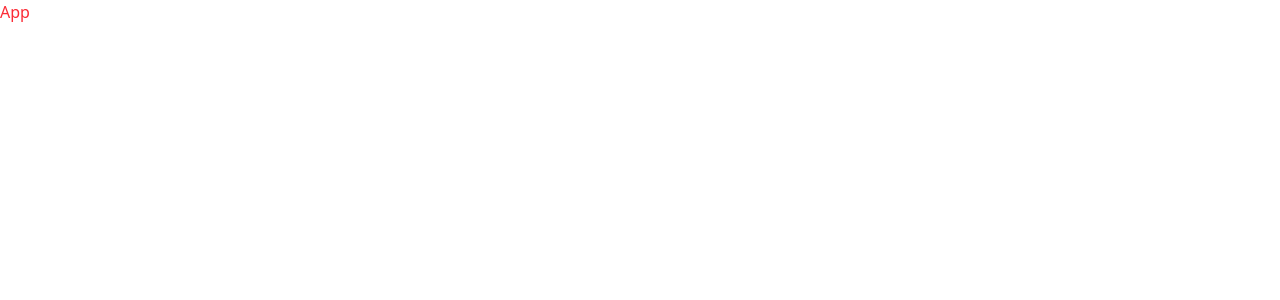
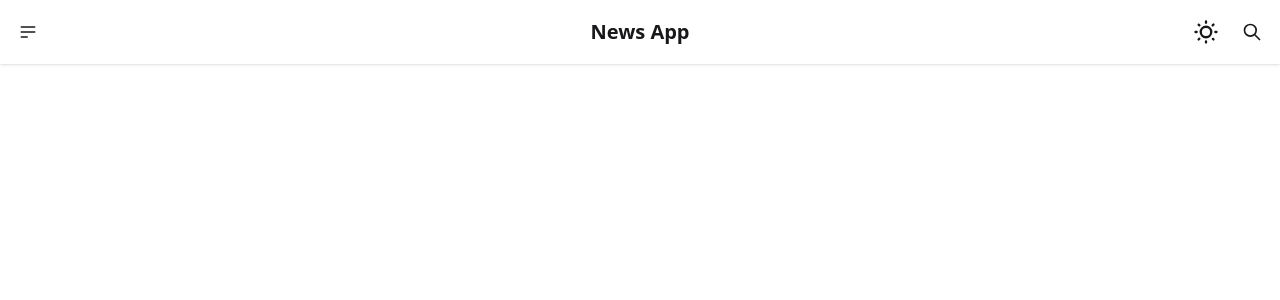
Before and after one commit to TamalPakrasi/React-News-App, a React (Vite) app: page / in a window 1280 px wide. Shown: the top 300 px of the page. Built offline with nearby package versions, Linux system fonts and the light colour scheme.

Commit message:
Add navbar with theme toggler

```diff
--- a/package.json
+++ b/package.json
@@ -10,8 +10,11 @@
     "preview": "vite preview"
   },
   "dependencies": {
+    "@reduxjs/toolkit": "^2.8.2",
     "react": "^19.1.1",
     "react-dom": "^19.1.1",
+    "react-redux": "^9.2.0",
+    "react-router": "^7.8.0",
     "theme-change": "^2.5.0"
   },
   "devDependencies": {
--- a/src/App.jsx
+++ b/src/App.jsx
@@ -1,7 +1,8 @@
 import React from "react";
+import { Navbar } from "./components";
 
 function App() {
-  return <div className="text-red-500">App</div>;
+  return <Navbar />;
 }
 
 export default App;
--- /dev/null
+++ b/src/components/Navbar.jsx
@@ -0,0 +1,126 @@
+import { useState, useEffect } from "react";
+import { Link } from "react-router";
+
+function Navbar() {
+  const prefersLight = () =>
+    window.matchMedia("(prefers-color-scheme: light)").matches;
+
+  const [theme, setTheme] = useState(() => {
+    const saved = localStorage.getItem("theme");
+    return saved !== null ? saved === "light" : prefersLight();
+  });
+
+  useEffect(() => {
+    const mediaQuery = window.matchMedia("(prefers-color-scheme: light)");
+    const handleChange = (e) => {
+      if (!localStorage.getItem("theme")) {
+        setTheme(e.matches);
+      }
+    };
+    mediaQuery.addEventListener("change", handleChange);
+    return () => mediaQuery.removeEventListener("change", handleChange);
+  }, []);
+
+  useEffect(() => {
+    const mode = theme ? "light" : "dark";
+    document.querySelector("html").setAttribute("data-theme", mode);
+  }, [theme]);
+
+  const toggleTheme = () => {
+    const newTheme = !theme;
+    setTheme(newTheme);
+    localStorage.setItem("theme", newTheme ? "light" : "dark");
+  };
+
+  return (
+    <div className="navbar bg-base-100 shadow-sm">
+      <div className="navbar-start">
+        <div className="dropdown">
+          <div tabIndex={0} role="button" className="btn btn-ghost btn-circle">
+            <svg
+              xmlns="http://www.w3.org/2000/svg"
+              className="h-5 w-5"
+              fill="none"
+              viewBox="0 0 24 24"
+              stroke="currentColor"
+            >
+              {" "}
+              <path
+                strokeLinecap="round"
+                strokeLinejoin="round"
+                strokeWidth="2"
+                d="M4 6h16M4 12h16M4 18h7"
+              />{" "}
+            </svg>
+          </div>
+          <ul
+            tabIndex={0}
+            className="menu menu-sm dropdown-content bg-base-100 rounded-box z-1 mt-3 w-52 p-2 shadow"
+          >
+            {/* <li>
+              <Link>Homepage</Link>
+            </li>
+            <li>
+              <Link>Portfolio</Link>
+            </li>
+            <li>
+              <Link>About</Link>
+            </li> */}
+          </ul>
+        </div>
+      </div>
+      <div className="navbar-center">
+        <h2 className="btn btn-ghost text-xl">News App</h2>
+      </div>
+      <div className="navbar-end gap-3">
+        <label className="swap swap-rotate outline-0">
+          {/* this hidden checkbox controls the state */}
+          <input
+            type="checkbox"
+            className="theme-controller outline-0"
+            value="synthwave"
+            checked={theme}
+            onChange={toggleTheme}
+          />
+
+          {/* moon icon */}
+          <svg
+            className="swap-off size-7 fill-current outline-0"
+            xmlns="http://www.w3.org/2000/svg"
+            viewBox="0 0 24 24"
+          >
+            <path d="M21.64,13a1,1,0,0,0-1.05-.14,8.05,8.05,0,0,1-3.37.73A8.15,8.15,0,0,1,9.08,5.49a8.59,8.59,0,0,1,.25-2A1,1,0,0,0,8,2.36,10.14,10.14,0,1,0,22,14.05,1,1,0,0,0,21.64,13Zm-9.5,6.69A8.14,8.14,0,0,1,7.08,5.22v.27A10.15,10.15,0,0,0,17.22,15.63a9.79,9.79,0,0,0,2.1-.22A8.11,8.11,0,0,1,12.14,19.73Z" />
+          </svg>
+
+          {/* sun icon */}
+          <svg
+            className="swap-on size-7 fill-current outline-0"
+            xmlns="http://www.w3.org/2000/svg"
+            viewBox="0 0 24 24"
+          >
+            <path d="M5.64,17l-.71.71a1,1,0,0,0,0,1.41,1,1,0,0,0,1.41,0l.71-.71A1,1,0,0,0,5.64,17ZM5,12a1,1,0,0,0-1-1H3a1,1,0,0,0,0,2H4A1,1,0,0,0,5,12Zm7-7a1,1,0,0,0,1-1V3a1,1,0,0,0-2,0V4A1,1,0,0,0,12,5ZM5.64,7.05a1,1,0,0,0,.7.29,1,1,0,0,0,.71-.29,1,1,0,0,0,0-1.41l-.71-.71A1,1,0,0,0,4.93,6.34Zm12,.29a1,1,0,0,0,.7-.29l.71-.71a1,1,0,1,0-1.41-1.41L17,5.64a1,1,0,0,0,0,1.41A1,1,0,0,0,17.66,7.34ZM21,11H20a1,1,0,0,0,0,2h1a1,1,0,0,0,0-2Zm-9,8a1,1,0,0,0-1,1v1a1,1,0,0,0,2,0V20A1,1,0,0,0,12,19ZM18.36,17A1,1,0,0,0,17,18.36l.71.71a1,1,0,0,0,1.41,0,1,1,0,0,0,0-1.41ZM12,6.5A5.5,5.5,0,1,0,17.5,12,5.51,5.51,0,0,0,12,6.5Zm0,9A3.5,3.5,0,1,1,15.5,12,3.5,3.5,0,0,1,12,15.5Z" />
+          </svg>
+        </label>
+        <button className="btn btn-ghost btn-circle">
+          <svg
+            xmlns="http://www.w3.org/2000/svg"
+            className="h-5 w-5"
+            fill="none"
+            viewBox="0 0 24 24"
+            stroke="currentColor"
+          >
+            {" "}
+            <path
+              strokeLinecap="round"
+              strokeLinejoin="round"
+              strokeWidth="2"
+              d="M21 21l-6-6m2-5a7 7 0 11-14 0 7 7 0 0114 0z"
+            />{" "}
+          </svg>
+        </button>
+      </div>
+    </div>
+  );
+}
+
+export default Navbar;
--- /dev/null
+++ b/src/components/index.js
@@ -0,0 +1,3 @@
+import Navbar from "./Navbar.jsx";
+
+export { Navbar };
```
Also changed, not shown: 1 other file (tests, documents, lock files or other folders).
